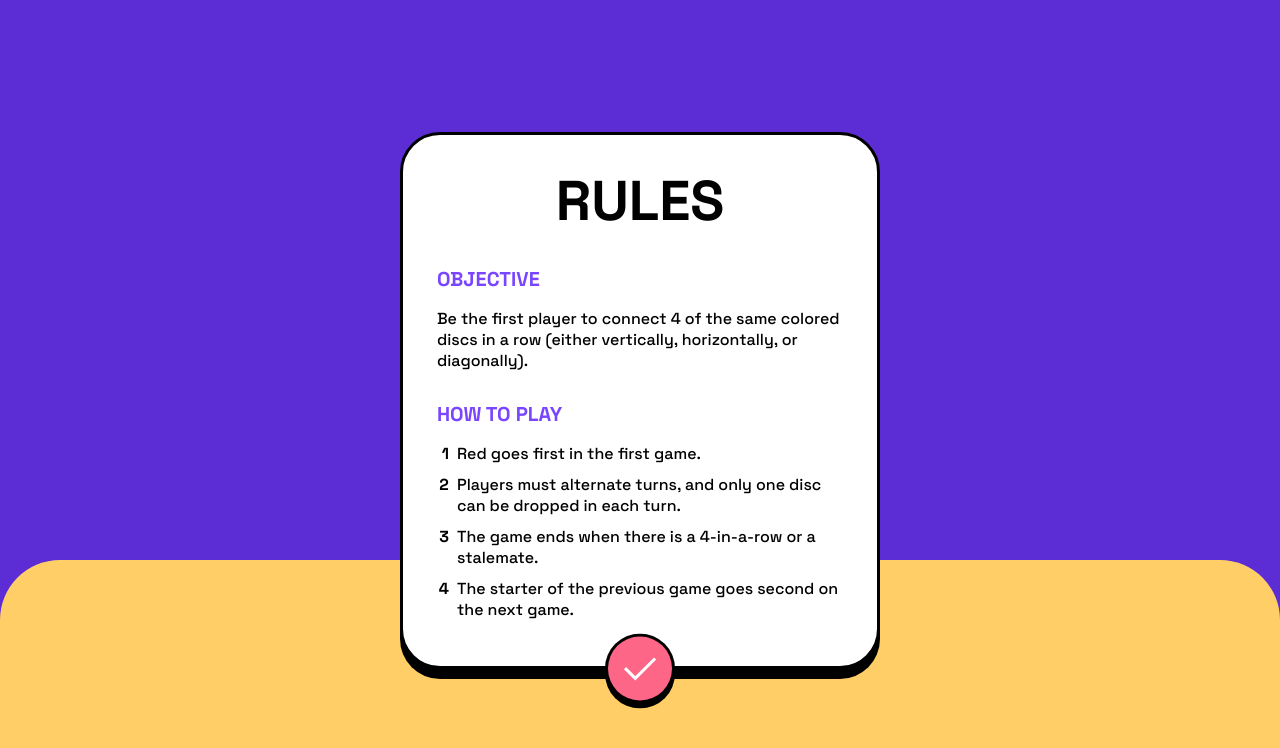
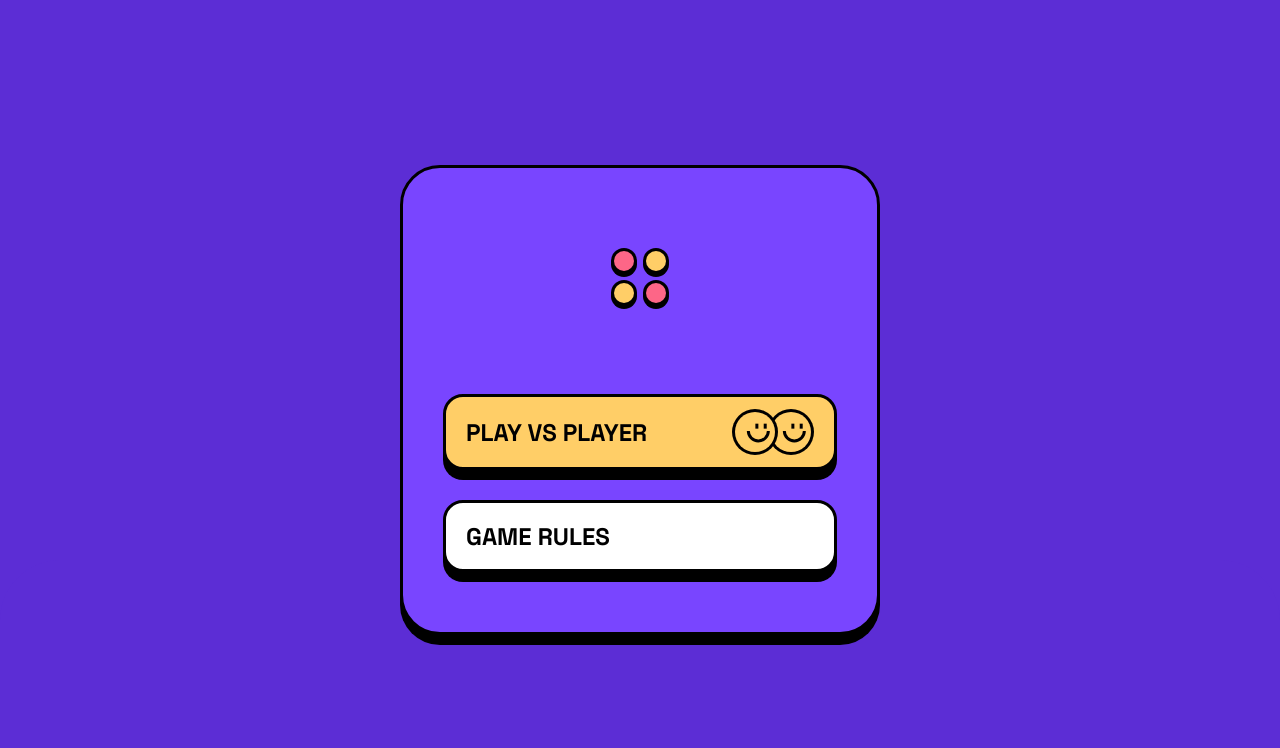
Before and after one commit to bartektricks/connect-four-fm, a React (Vite) app: page / in a window 1280 px wide. Shown: the top 748 px of the page. Built offline with nearby package versions, Linux system fonts and the light colour scheme.

Commit message:
Add framer motion and react router. Add base routes.

```diff
--- a/package.json
+++ b/package.json
@@ -11,8 +11,10 @@
   },
   "dependencies": {
     "clsx": "^1.2.1",
+    "framer-motion": "^7.6.5",
     "react": "^18.2.0",
-    "react-dom": "^18.2.0"
+    "react-dom": "^18.2.0",
+    "react-router-dom": "^6.4.3"
   },
   "devDependencies": {
     "@types/react": "^18.0.17",
--- a/src/App.tsx
+++ /dev/null
@@ -1,14 +0,0 @@
-import BoardBackground from "components/board-background/BoardBackground";
-import RulesBlock from "components/rules-block/RulesBlock";
-
-function App() {
-  return (
-    <div className="App">
-      <BoardBackground subBackgroundColor="yellow">
-        <RulesBlock />
-      </BoardBackground>
-    </div>
-  );
-}
-
-export default App;
--- a/src/components/button/Button.module.scss
+++ b/src/components/button/Button.module.scss
@@ -8,7 +8,7 @@
   padding: 1.2rem 2rem;
 }
 
-.isCenter {
+.isAlignedLeft {
   justify-content: start;
 }
 
--- a/src/components/button/Button.tsx
+++ b/src/components/button/Button.tsx
@@ -1,9 +1,7 @@
+import type { CSSProperties } from "react";
+import type { LinkProps } from "react-router-dom";
 import clsx from "clsx";
-import type {
-  ComponentPropsWithoutRef,
-  CSSProperties,
-  ElementType,
-} from "react";
+import { Link } from "react-router-dom";
 
 import getTextAndBackgroundColor, {
   Background,
@@ -11,14 +9,15 @@ import getTextAndBackgroundColor, {
 import roundedBoxStyles from "styles/roundedBox.module.scss";
 import Text from "components/text/Text";
 import styles from "./Button.module.scss";
+import { SVG } from "utils/types";
 
 export type ButtonProps = {
   backgroundColor?: Background;
   style?: CSSProperties;
   isAlignedLeft?: boolean;
-  icon?: ElementType;
+  icon?: SVG;
   children: string;
-} & ComponentPropsWithoutRef<"button">;
+} & LinkProps;
 
 const Button = ({
   children,
@@ -41,12 +40,12 @@ const Button = ({
   };
 
   return (
-    <button {...props} className={classes} style={style}>
+    <Link {...props} className={classes} style={style}>
       <Text type="medium" tag="div">
         {children}
       </Text>
       {IconTag && <IconTag />}
-    </button>
+    </Link>
   );
 };
 
--- a/src/components/circle-button/CircleButton.tsx
+++ b/src/components/circle-button/CircleButton.tsx
@@ -1,9 +1,10 @@
-import type { ComponentPropsWithoutRef } from "react";
+import type { LinkProps } from "react-router-dom";
+import { Link } from "react-router-dom";
 import style from "./CircleButton.module.scss";
 
-const CircleButton = (props: ComponentPropsWithoutRef<"button">) => {
+const CircleButton = (props: LinkProps) => {
   return (
-    <button
+    <Link
       {...props}
       className={`${style.circleButton} ${props.className || ""}`}
     >
@@ -38,7 +39,7 @@ const CircleButton = (props: ComponentPropsWithoutRef<"button">) => {
           ></polyline>
         </g>
       </svg>
-    </button>
+    </Link>
   );
 };
 
--- a/src/components/menu-block/MenuBlock.tsx
+++ b/src/components/menu-block/MenuBlock.tsx
@@ -3,12 +3,11 @@ import Text from "components/text/Text";
 import sharedStyles from "styles/roundedBox.module.scss";
 import styles from "./MenuBlock.module.scss";
 import getTextAndBackgroundColor from "utils/getTextAndBackgroundColor";
-import type { ElementType } from "react";
-import type { StrictUnion } from "utils/types";
+import type { StrictUnion, SVG } from "utils/types";
 
 type MenuBlockProps = {
   buttons: ButtonProps[];
-} & StrictUnion<{ title: string } | { icon: ElementType }>;
+} & StrictUnion<{ title: string } | { icon: SVG }>;
 
 const MenuBlock = ({ buttons, icon: Icon, title }: MenuBlockProps) => {
   return (
--- a/src/components/rules-block/RulesBlock.tsx
+++ b/src/components/rules-block/RulesBlock.tsx
@@ -38,7 +38,7 @@ const RulesBlock = () => {
           The starter of the previous game goes second on the next game.
         </Rule>
       </ol>
-      <CircleButton className={styles.button} />
+      <CircleButton to="/" className={styles.button} />
     </div>
   );
 };
--- a/src/main.tsx
+++ b/src/main.tsx
@@ -1,10 +1,23 @@
 import React from "react";
 import ReactDOM from "react-dom/client";
-import App from "./App";
+import { createBrowserRouter, RouterProvider } from "react-router-dom";
+import Home from "pages/index";
+import Rules from "pages/rules";
 import "./styles/globals.scss";
+
+const router = createBrowserRouter([
+  {
+    path: "/",
+    element: <Home />,
+  },
+  {
+    path: "/rules",
+    element: <Rules />,
+  },
+]);
 
 ReactDOM.createRoot(document.getElementById("root") as HTMLElement).render(
   <React.StrictMode>
-    <App />
+    <RouterProvider router={router} />
   </React.StrictMode>
 );
--- /dev/null
+++ b/src/pages/index.tsx
@@ -0,0 +1,30 @@
+import MenuBlock from "components/menu-block/MenuBlock";
+import BoardBackground from "components/board-background/BoardBackground";
+import { ReactComponent as Icon } from "assets/player-vs-player.svg";
+import { ReactComponent as Logo } from "assets/logo.svg";
+
+const Home = () => {
+  return (
+    <BoardBackground backgroundColor="dark-purple">
+      <MenuBlock
+        icon={Logo}
+        buttons={[
+          {
+            to: "/start",
+            children: "Play vs player",
+            icon: Icon,
+            backgroundColor: "yellow",
+          },
+          {
+            to: "/rules",
+            children: "Game rules",
+            backgroundColor: "white",
+            isAlignedLeft: true,
+          },
+        ]}
+      />
+    </BoardBackground>
+  );
+};
+
+export default Home;
--- /dev/null
+++ b/src/pages/rules.tsx
@@ -0,0 +1,12 @@
+import BoardBackground from "components/board-background/BoardBackground";
+import RulesBlock from "components/rules-block/RulesBlock";
+
+const Rules = () => {
+  return (
+    <BoardBackground backgroundColor="purple">
+      <RulesBlock />
+    </BoardBackground>
+  );
+};
+
+export default Rules;
--- a/src/utils/types.ts
+++ b/src/utils/types.ts
@@ -1,6 +1,12 @@
+import type { FunctionComponent, SVGProps } from "react";
+
 type UnionKeys<T> = T extends T ? keyof T : never;
 type StrictUnionHelper<T, TAll> = T extends T
   ? T & Partial<Record<Exclude<UnionKeys<TAll>, keyof T>, undefined>>
   : never;
 
 export type StrictUnion<T> = StrictUnionHelper<T, T>;
+
+export type SVG = FunctionComponent<
+  SVGProps<SVGSVGElement> & { title?: string | undefined }
+>;
```
Also changed, not shown: tsconfig.json (+19 -4 lines), 1 other file (tests, documents, lock files or other folders).
